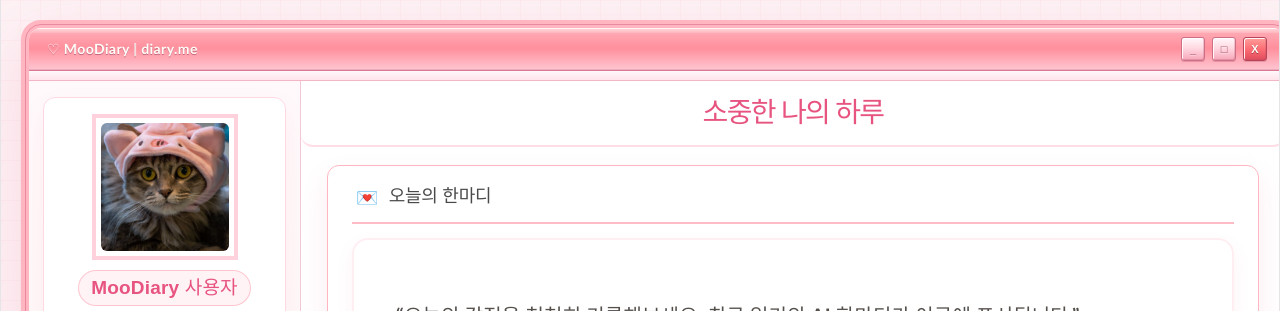
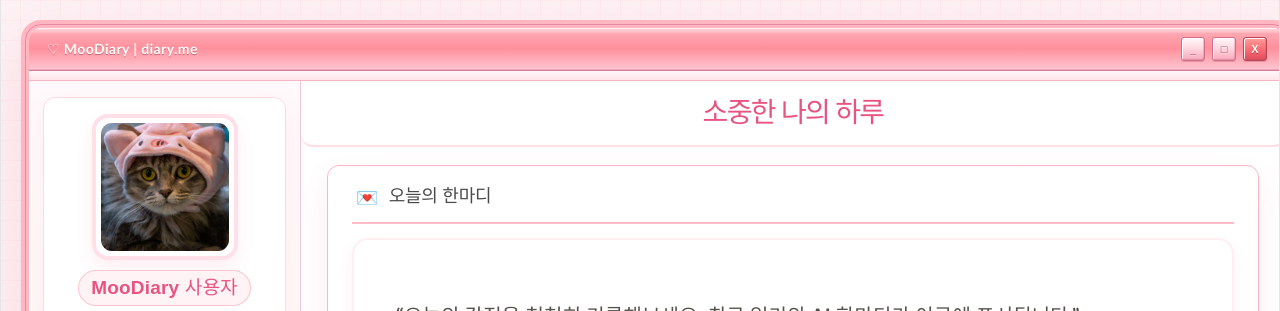
Before and after one commit to 302qq/MooDiary, a React (Vite) app: page / in a window 1280 px wide. Shown: the top 311 px of the page. Built offline with nearby package versions, Linux system fonts and the light colour scheme; a web font is replaced by a local one.

Commit message:
style: improve profile card and UI polish

```diff
--- a/src/styles/main.css
+++ b/src/styles/main.css
@@ -249,16 +249,18 @@ body {
   height: 146px;
   padding: 5px;
   margin-bottom: 10px;
-  border: 4px solid #ffd1dc;
+  border: 4px solid #ffe0e8;
+  border-radius: 16px;
   background: #ffffff;
   box-sizing: border-box;
+  box-shadow: 0 8px 18px rgba(231, 84, 128, 0.1);
 }
 
 .profile-image {
   position: relative;
   width: 100%;
   height: 100%;
-  border-radius: 6px;
+  border-radius: 11px;
   background:
     radial-gradient(circle at 35% 26%, rgba(255, 255, 255, 0.86) 0 7%, transparent 8%),
     radial-gradient(circle at 68% 32%, rgba(255, 236, 242, 0.8) 0 11%, transparent 12%),
@@ -272,7 +274,7 @@ body {
 .profile-photo {
   width: 116%;
   height: 116%;
-  border-radius: 6px;
+  border-radius: 11px;
   display: block;
   object-fit: cover;
   object-position: center 0%;
```
